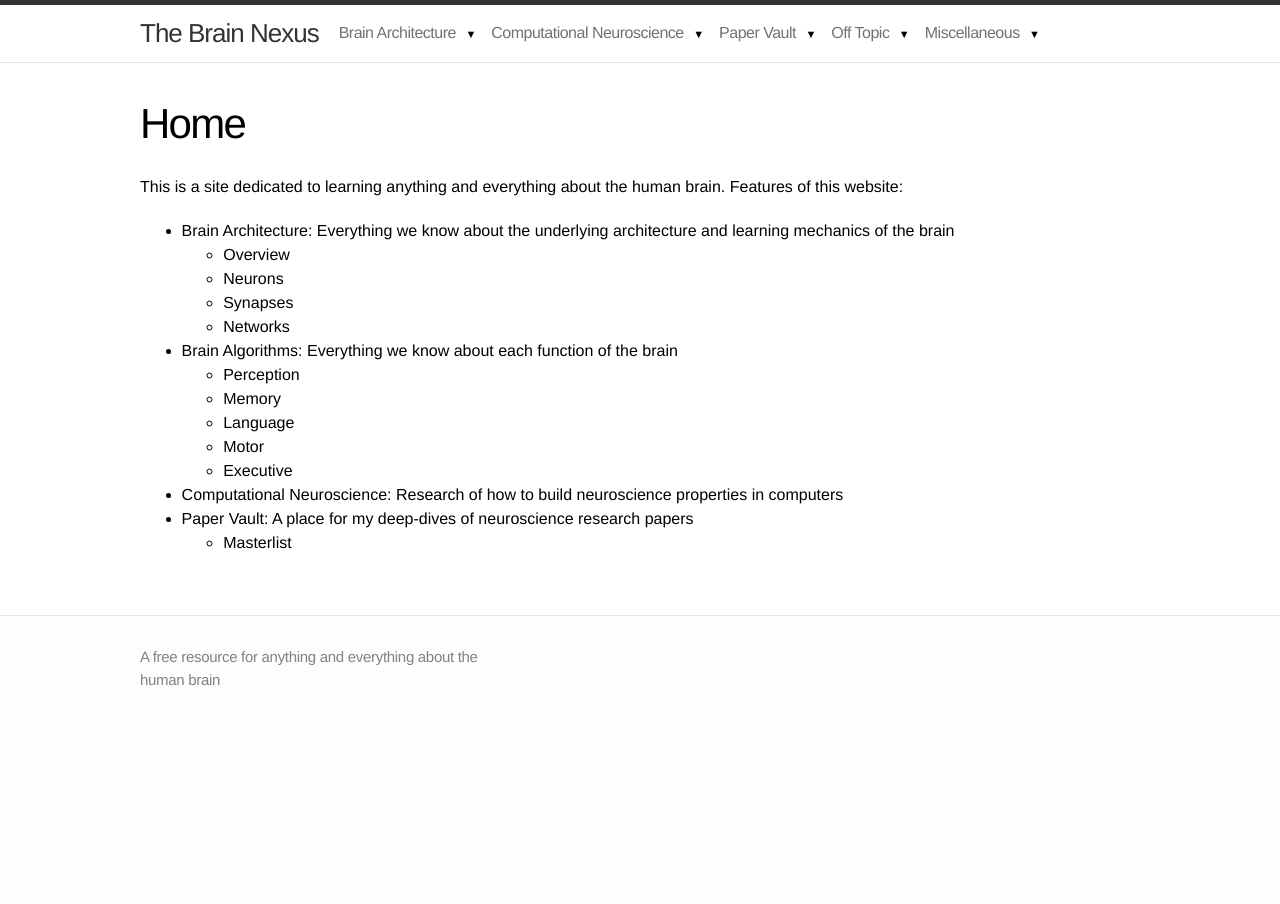
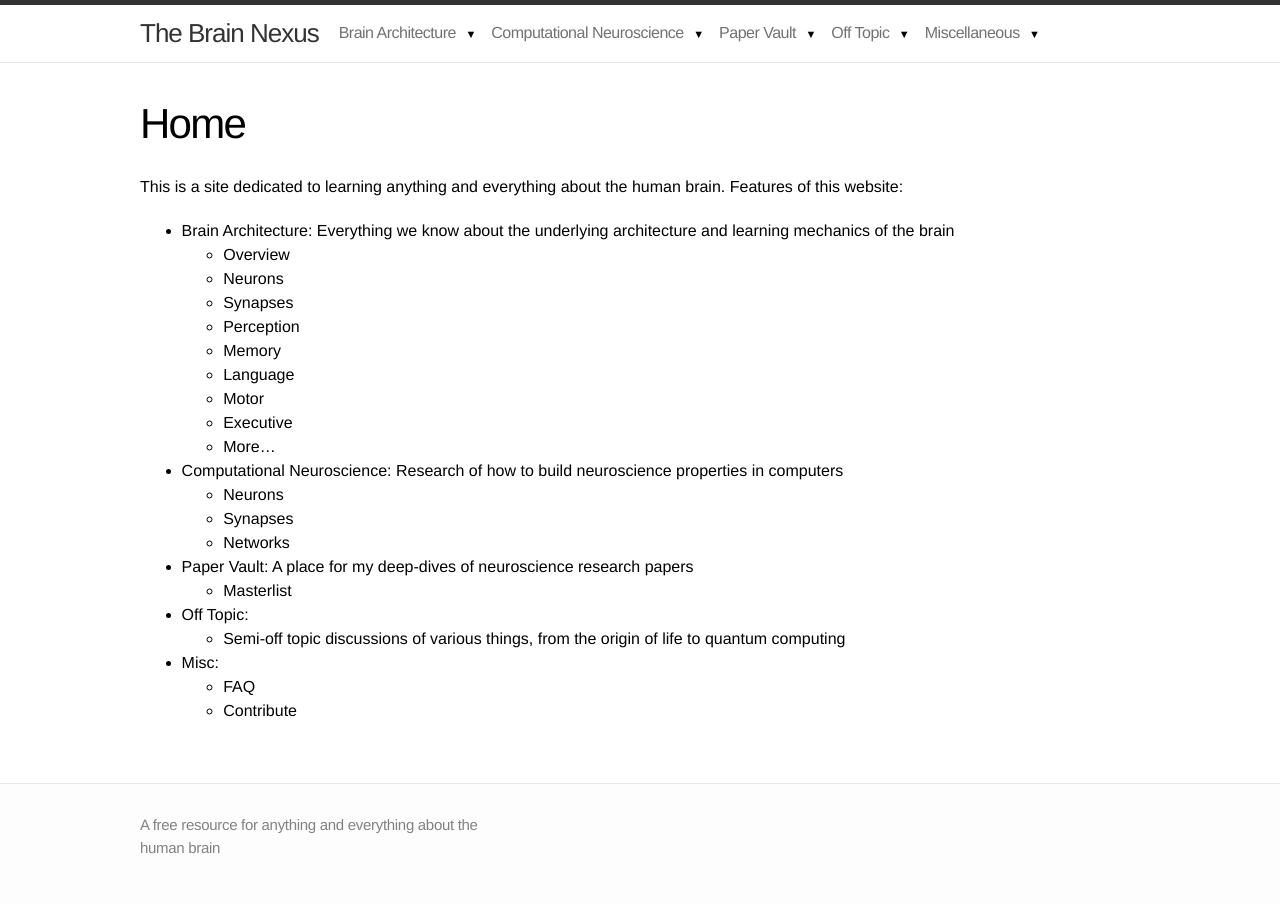
Before and after one commit to mdelsole/brain-nexus, a Jekyll site: the page built from index.markdown, in a window 1280 px wide. Built offline with Jekyll 4.4.1, drawn with Linux system fonts in a browser that asks for light colours.

Commit message:
Update index.markdown

```diff
--- a/index.markdown
+++ b/index.markdown
@@ -14,16 +14,23 @@ Features of this website:
     * Overview
     * Neurons
     * Synapses
-    * Networks
-* Brain Algorithms: Everything we know about each function of the brain
     * Perception
     * Memory
     * Language
     * Motor
     * Executive
+    * More...
 * Computational Neuroscience: Research of how to build neuroscience properties in computers
+    * Neurons
+    * Synapses
+    * Networks
 * Paper Vault: A place for my deep-dives of neuroscience research papers
     * Masterlist
+* Off Topic:
+    * Semi-off topic discussions of various things, from the origin of life to quantum computing
+* Misc:
+    * FAQ
+    * Contribute
 
 <div class="home">
 
```
